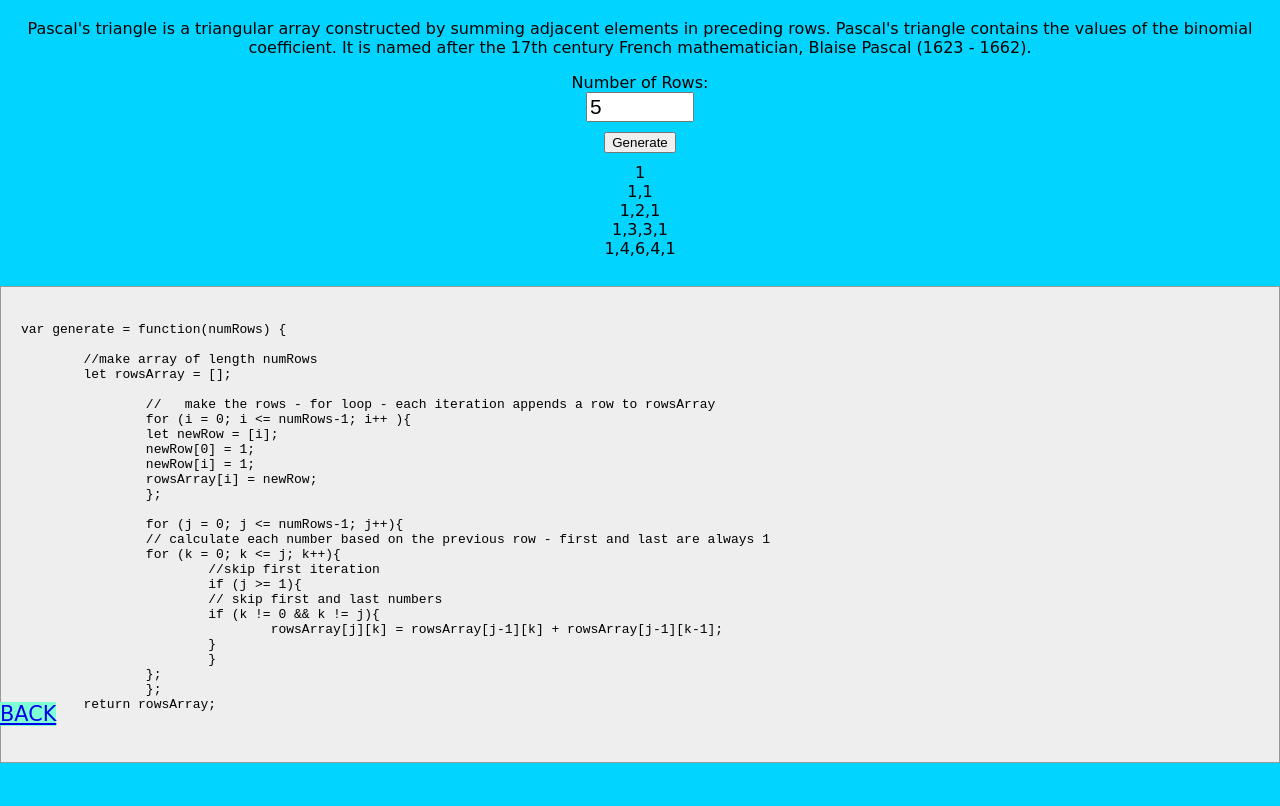
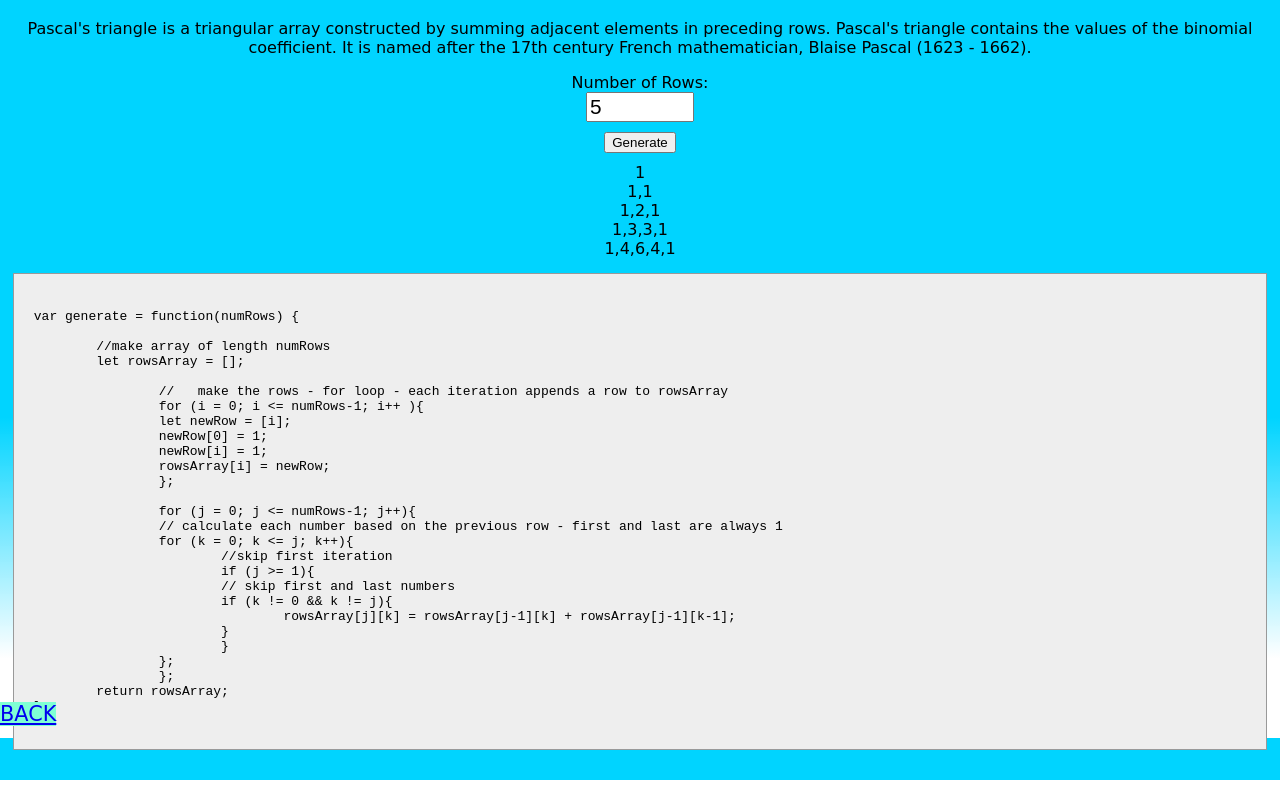
Before and after one commit to theslantedroom/Pascals-Triangle, a plain HTML site: page pascalstriangle.html in a window 1280 px wide. Shown: the part 62-868 px from the top of the page. After the commit the page ends 842 px from the top, so only its background shows below. Drawn offline with Linux system fonts and the light colour scheme; a web font is replaced by a local one.

Commit message:
push update

```diff
--- a/css/style.css
+++ b/css/style.css
@@ -11,6 +11,7 @@ div, h1{
 margin: 10px;
 }
 body{
+	box-sizing: border-box;
 	text-align: center;
 	width: 100%;
 	font-family: 'Zen Dots', cursive;
@@ -25,6 +26,10 @@ body{
     margin: 0;
     background-repeat: no-repeat;
     background-attachment: fixed;
+}
+p{
+	box-sizing: border-box;
+	width: 100%;
 }
 
 .input{
@@ -47,7 +52,11 @@ li{
 	bottom: 12px;
 	background-color: aquamarine;
 }
-
+pre{
+	width: 98%;
+	margin: auto;
+	box-sizing: border-box;
+}
 pre code {
 	background-color: #eee;
 	border: 1px solid #999;
```
